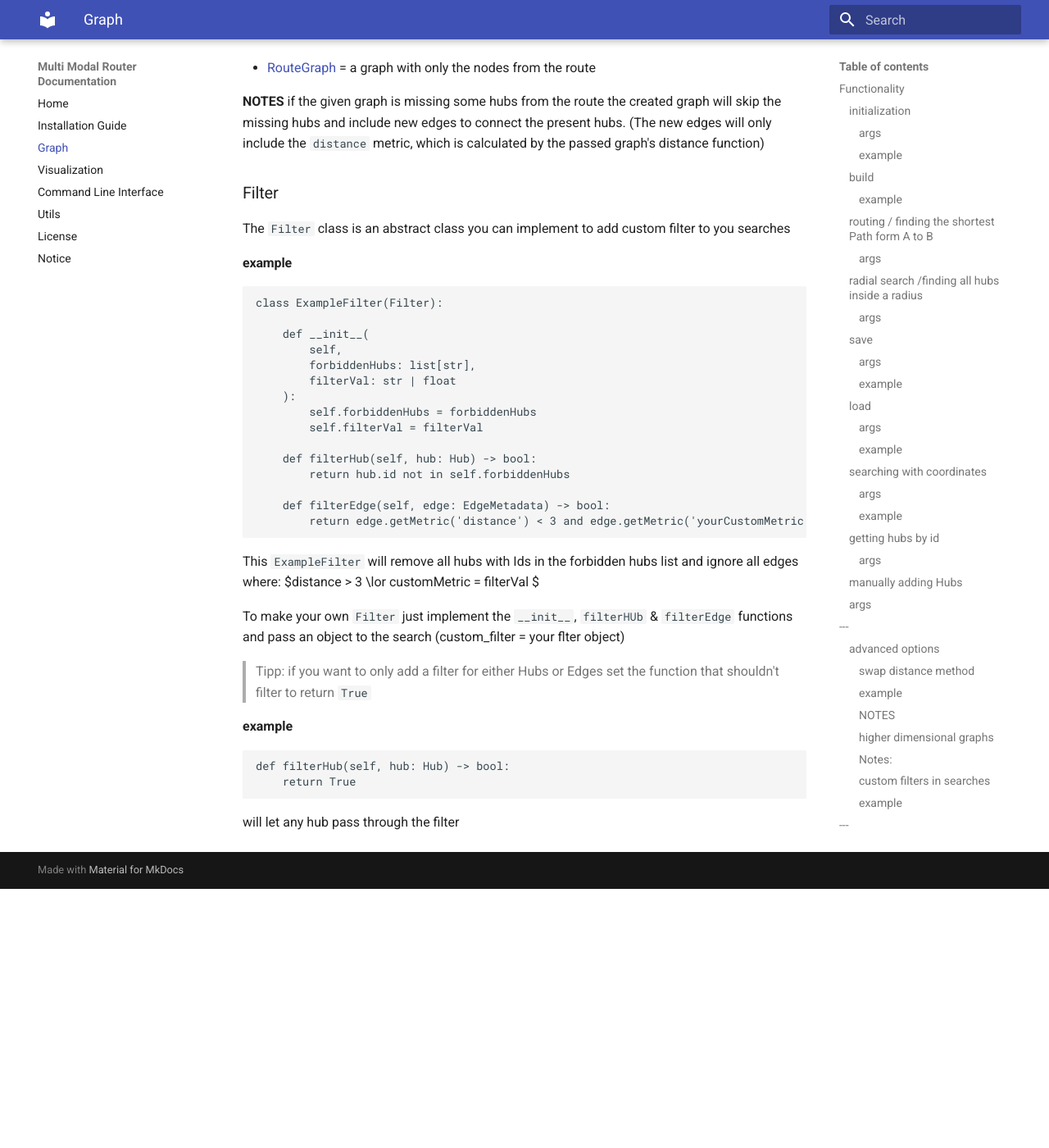
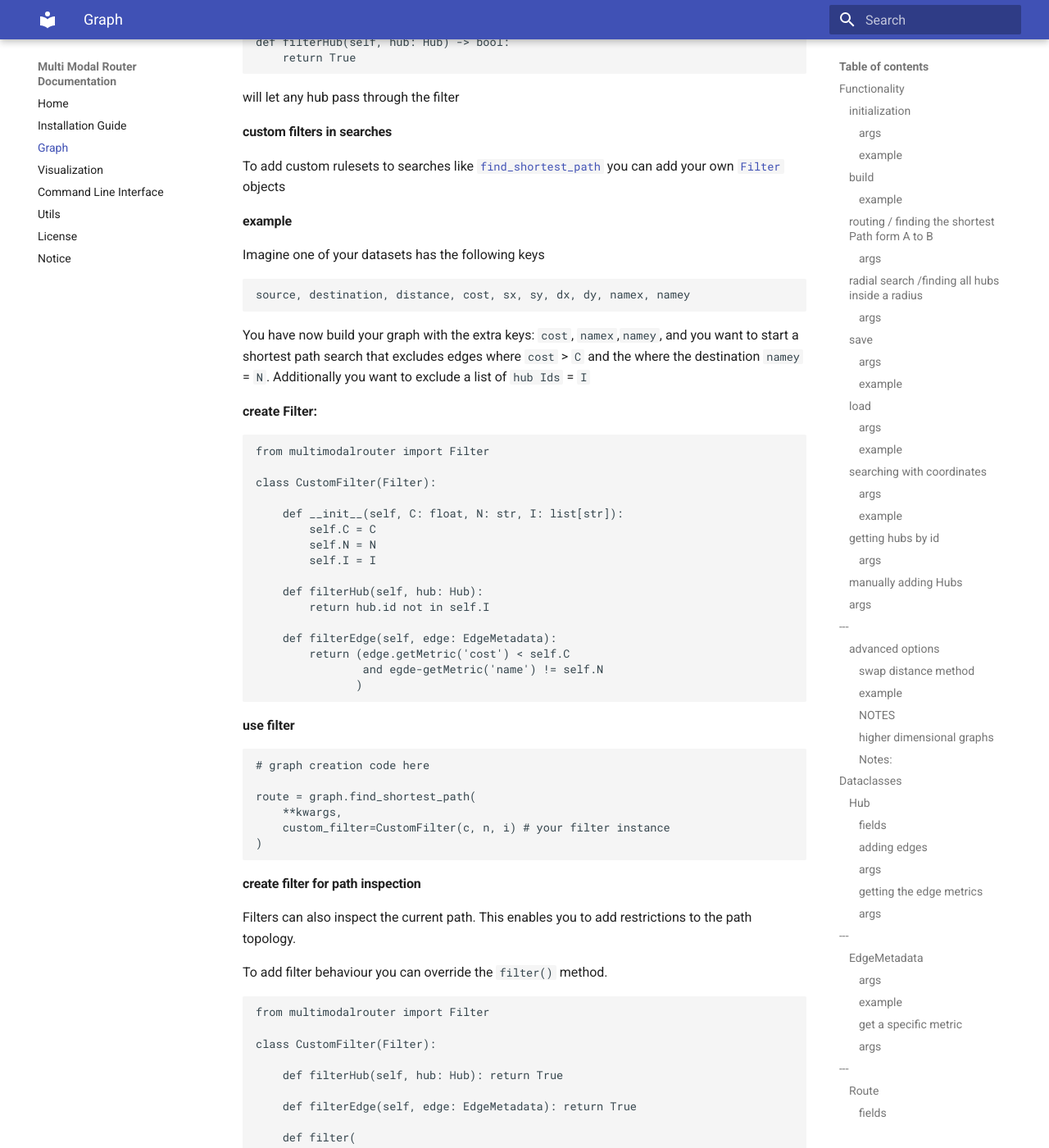
Before and after one commit to K-T0BIAS/MultiModalRouter, an MkDocs documentation site: the page built from docs/graph.md, in a window 1280 px wide and 1400 px high, scrolled down 13318 px. Shown: the whole window at 82% size. Built offline with MkDocs 1.6.1 and Material for MkDocs 9.7.7, drawn with Linux system fonts in a browser that asks for light colours; before the commit the page ends 14402 px from its top, so only the background shows below that; some of the changed text lies outside the part shown.

Commit message:
improve syntax

````diff
--- a/docs/graph.md
+++ b/docs/graph.md
@@ -5,6 +5,7 @@
 - [advanced options](#advanced-options)
     - [custom distance metrics](#swap-distance-method)
     - [higher dimensional graphs](#higher-dimensional-graphs)
+    - [Search Filters](#custom-filters-in-searches)
 
 [dataclasses](#dataclasses)
 
@@ -14,6 +15,7 @@
 
 [Route](#route)
 
+[Filters](#filter)
 # RouteGraph
 
 The `RouteGraph` is the central class of the package implemented as a dynamic (cyclic) directed graph. It defines all graph building and routing related functions.
@@ -384,54 +386,6 @@ nDimGraph = RouteGraph(
 
 > It is theoretically possible to combine hubs from differnt dimensions as long as a distance metric is given or the distance is pre calculated
 
-#### custom filters in searches
-
-To add custom rulesets to searches like [`find_shortest_path`](#routing--finding-the-shortest-path-form-a-to-b) you can add your own [`Filter`](#filter) objects
-
-#### example
-
-Imagine one of your datasets has the following keys
-
-```csv
-source, destination, distance, cost, sx, sy, dx, dy, namex, namey
-```
-
-You have now build your graph with the extra keys: `cost`, `namex`,`namey`, and you want to start a shortest path search that excludes edges where `cost` > `C` and the where the destination `namey` = `N`. Additionally you want to exclude a list of `hub Ids` = `I`
-
-**create Filter:**
-
-```python
-from multimodalrouter import Filter
-
-class CustomFilter(Filter):
-
-    def __init__(self, C: float, N: str, I: list[str]):
-        self.C = C
-        self.N = N
-        self.I = I
-
-    def filterHub(self, hub: Hub):
-        return hub.id not in self.I
-
-    def filterEdge(self, edge: EdgeMetadata):
-        return (edge.getMetric('cost') < self.C
-                and egde-getMetric('namey') != self.N
-               )
-```
-
-**use filter**
-
-```python
-# graph creation code here
-
-route = graph.find_shortest_path(
-    **kwargs,
-    custom_filter=CustomFilter(c, n, i) # your filter instance
-)
-```
----
----
----
 
 ## Dataclasses
 
@@ -594,6 +548,8 @@ def asGraph(self, graph):
 
 **NOTES** if the given graph is missing some hubs from the route the created graph will skip the missing hubs and include new edges to connect the present hubs. (The new edges will only include the `distance` metric, which is calculated by the passed graph's distance function)
 
+---
+---
 ### Filter
 
 The `Filter` class is an abstract class you can implement to add custom filter to you searches
@@ -631,3 +587,102 @@ def filterHub(self, hub: Hub) -> bool:
 ```
 
 will let any hub pass through the filter
+
+
+#### custom filters in searches
+
+To add custom rulesets to searches like [`find_shortest_path`](#routing--finding-the-shortest-path-form-a-to-b) you can add your own [`Filter`](#filter) objects
+
+#### example
+
+Imagine one of your datasets has the following keys
+
+```csv
+source, destination, distance, cost, sx, sy, dx, dy, namex, namey
+```
+
+You have now build your graph with the extra keys: `cost`, `namex`,`namey`, and you want to start a shortest path search that excludes edges where `cost` > `C` and the where the destination `namey` = `N`. Additionally you want to exclude a list of `hub Ids` = `I`
+
+**create Filter:**
+
+```python
+from multimodalrouter import Filter
+
+class CustomFilter(Filter):
+
+    def __init__(self, C: float, N: str, I: list[str]):
+        self.C = C
+        self.N = N
+        self.I = I
+
+    def filterHub(self, hub: Hub):
+        return hub.id not in self.I
+
+    def filterEdge(self, edge: EdgeMetadata):
+        return (edge.getMetric('cost') < self.C
+                and egde-getMetric('name') != self.N
+               )
+```
+
+**use filter**
+
+```python
+# graph creation code here
+
+route = graph.find_shortest_path(
+    **kwargs,
+    custom_filter=CustomFilter(c, n, i) # your filter instance
+)
+```
+
+#### create filter for path inspection
+
+Filters can also inspect the current path. This enables you to add restrictions to the path topology.
+
+To add filter behaviour you can override the `filter()` method.
+
+```python
+from multimodalrouter import Filter
+
+class CustomFilter(Filter):
+
+    def filterHub(self, hub: Hub): return True
+
+    def filterEdge(self, edge: EdgeMetadata): return True
+
+    def filter(
+        self,
+        start: Hub,
+        end: Hub,
+        edge: EdgeMetadata,
+        path: PathNode | None = None
+    ) -> bool:
+        """
+        filters routes that
+        have 10 consecutive legs with the same type
+        """
+        # declare vars
+        N = 10
+        n = 0
+        target = "a"
+        if target != edge.transportMode: return True
+        # iter over the path
+        for node in path:
+            if target != node.edge.transportMode: break
+            n += 1
+        return n <= N
+```
+
+**use filter**
+
+```python
+# graph creation code here
+
+route = graph.find_shortest_path(
+    **kwargs,
+    custom_filter=CustomFilter() # your filter instance
+)
+```
+---
+---
+---
````
Also changed, not shown: 3 other files.
